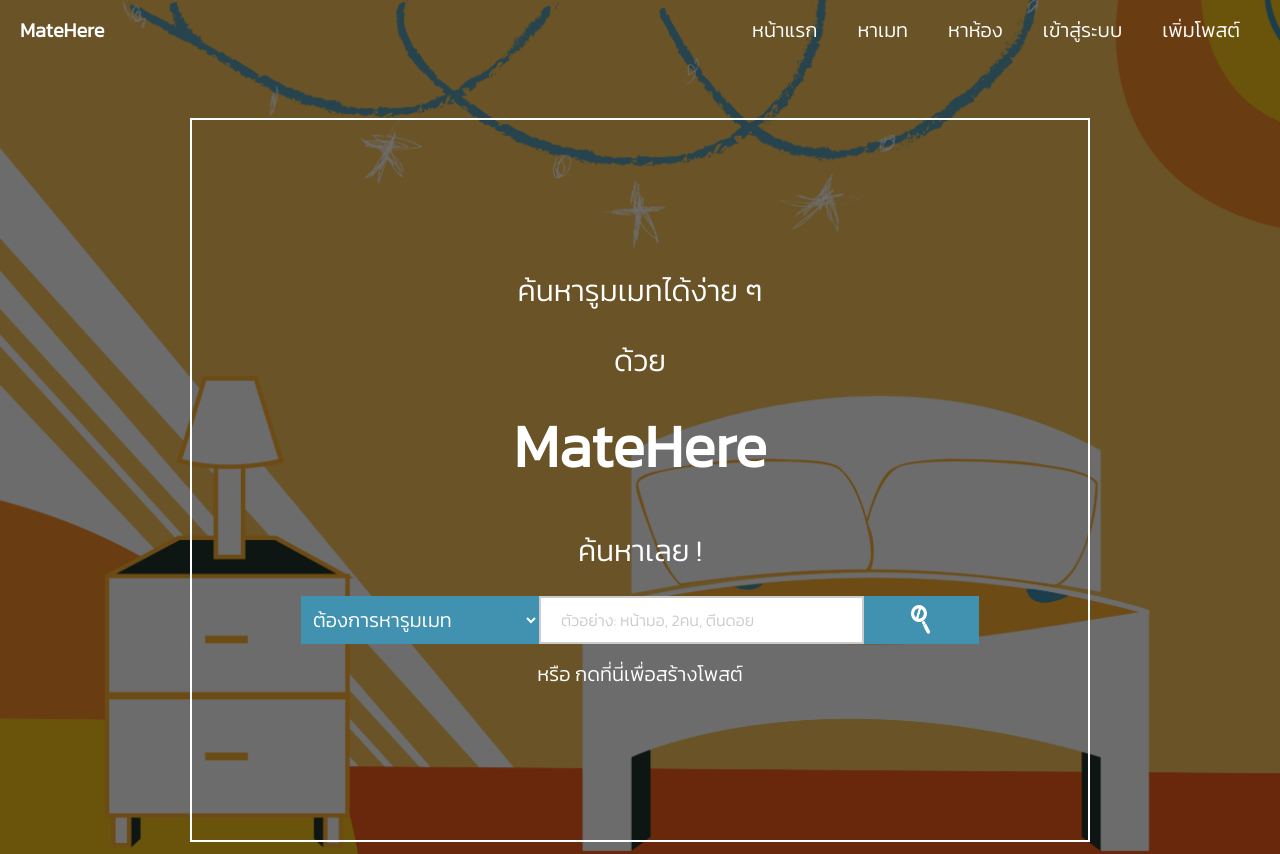
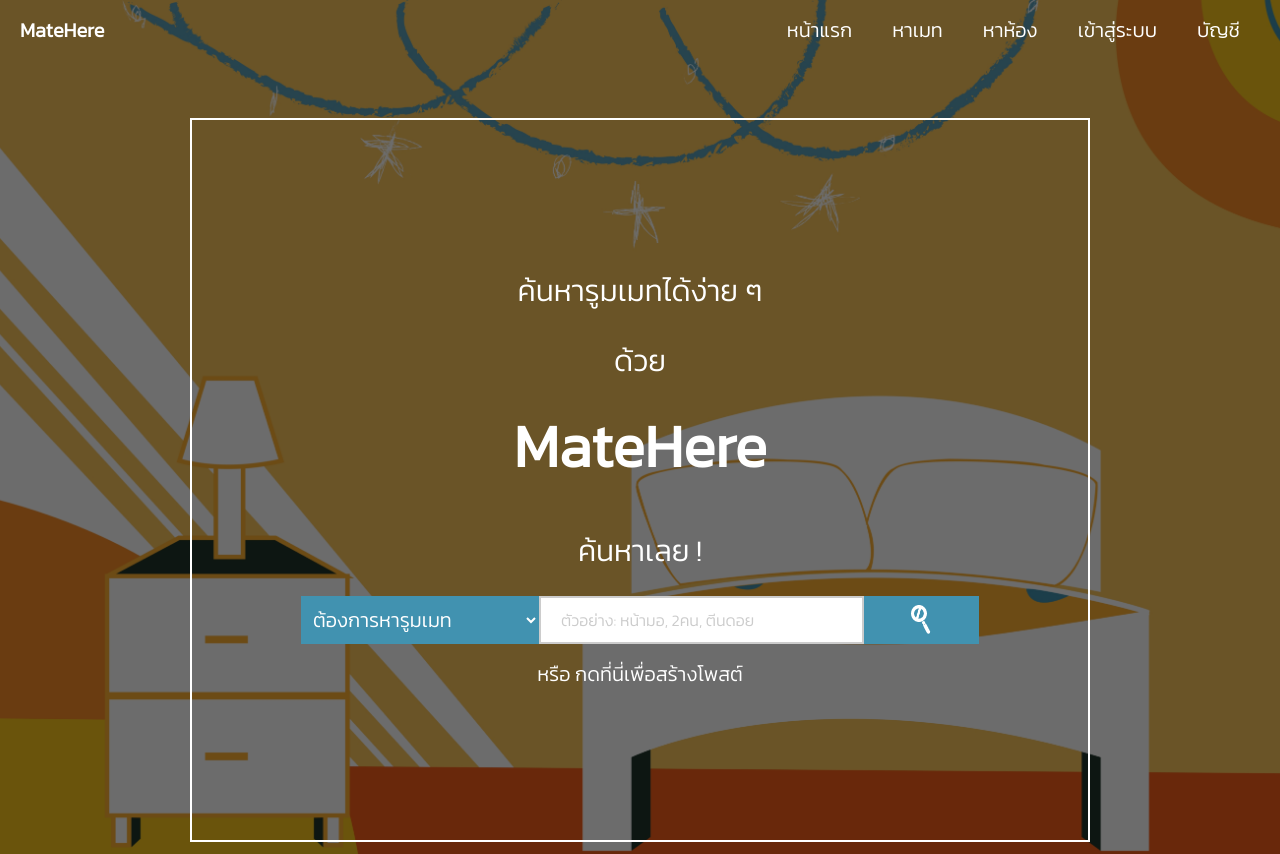
Before and after one commit to Cruzel28/react-matehere, a React (Create React App) app: page / in a window 1280 px wide. Shown: the top 854 px of the page. Built offline with nearby package versions, Linux system fonts and the light colour scheme.

Commit message:
Update Navbar.js

```diff
--- a/src/components/Navbar.js
+++ b/src/components/Navbar.js
@@ -56,7 +56,7 @@ function NavBar () {
           <Action><Link to='/haveroom' >หาเมท</Link></Action>
           <Action><Link to='/needroom' >หาห้อง</Link></Action>
           <Action><Link to='/login' >เข้าสู่ระบบ</Link></Action>
-          <Action><Link to='/addpost' >เพิ่มโพสต์</Link></Action>
+          <Action><Link to='/account' >บัญชี</Link></Action>
         </ActionContainer>
     </Wrapper>
 
```
